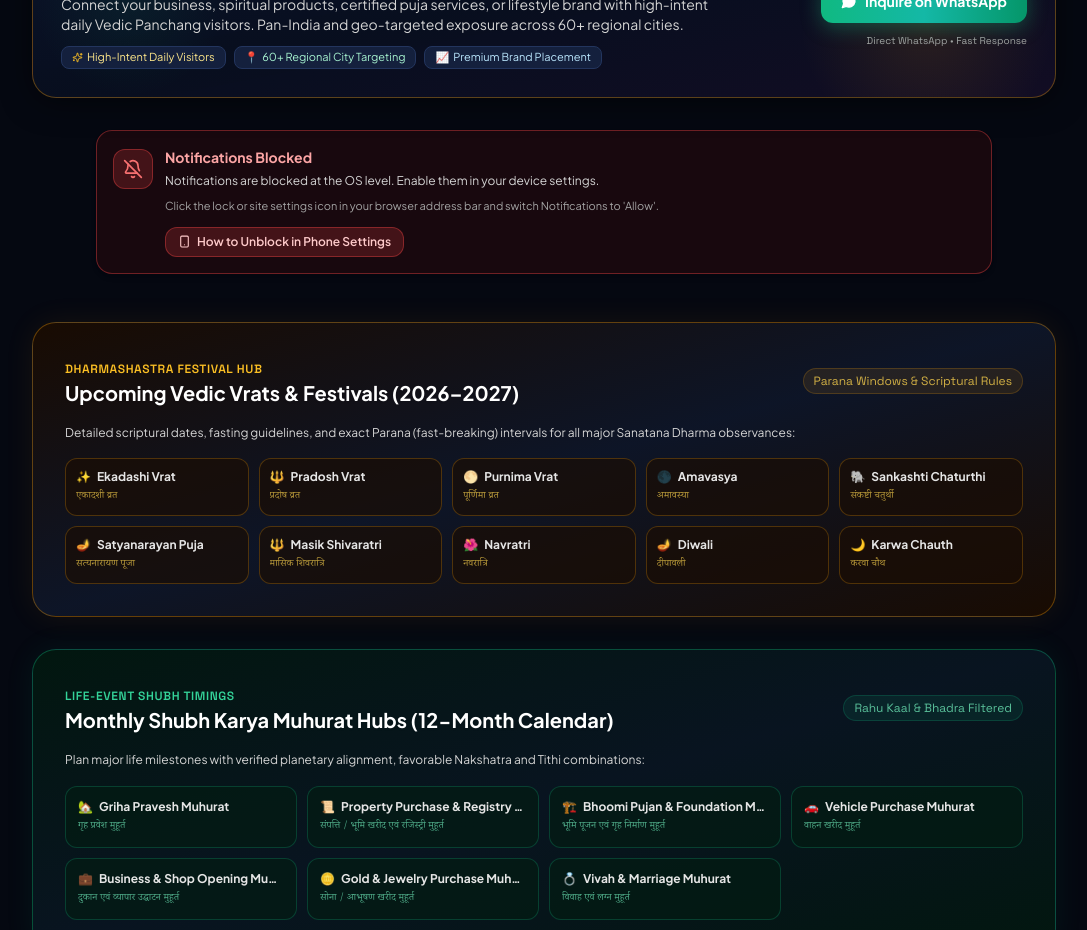
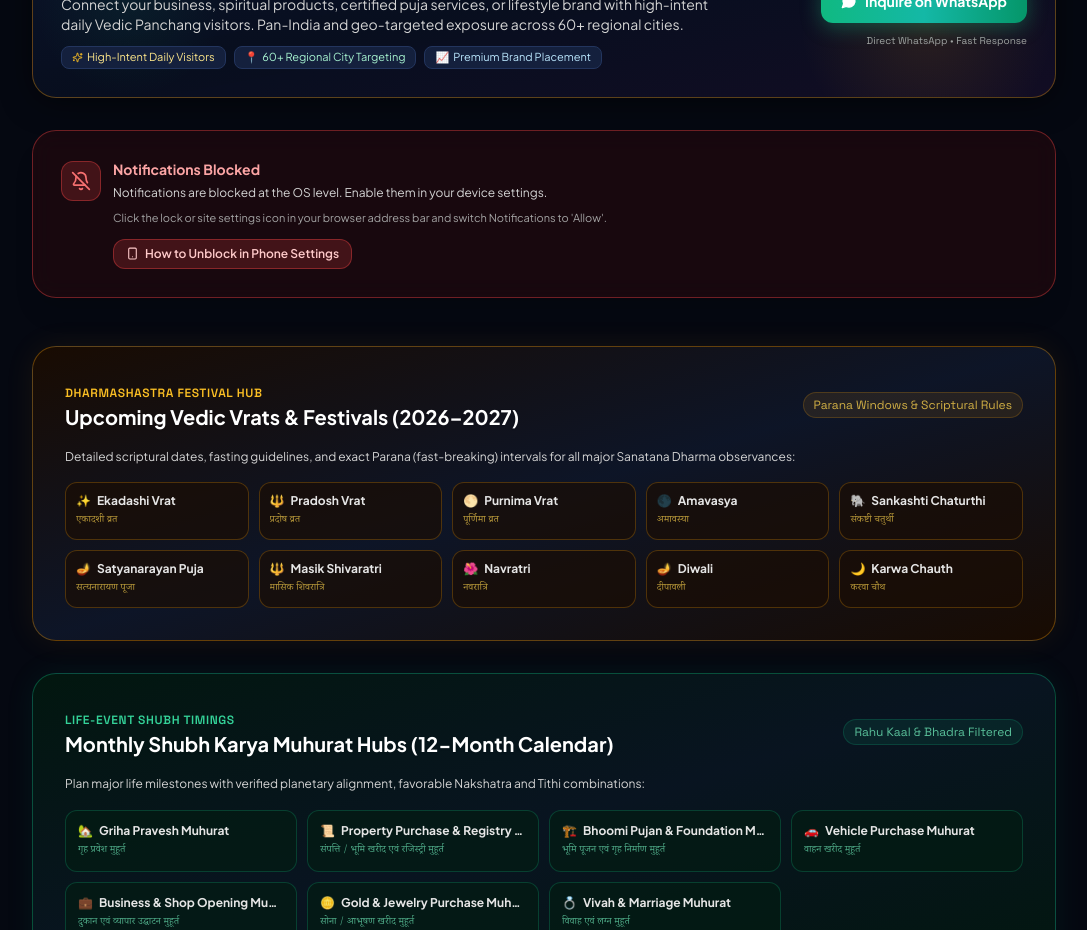
Before and after one commit to manishkana30-jpg/hindu-calendar-widget, a Next.js app: page / in a window 1280 px wide. Shown: the part 1140-2070 px from the top of the page, without its empty margins (96-1183 px from the left). Built offline with nearby package versions, Linux system fonts and the light colour scheme; no server answers.

Commit message:
style: widen daily tithi alerts card and pwa banner to max-w-5xl matching other cards

```diff
--- a/app/components/PwaStandaloneBanner.tsx
+++ b/app/components/PwaStandaloneBanner.tsx
@@ -55,7 +55,7 @@ export function PwaStandaloneBanner() {
 
   return (
     <>
-      <div className="w-full max-w-4xl mx-auto my-3 px-3">
+      <div className="w-full max-w-5xl mx-auto my-3 px-3">
         <div className="flex items-center justify-between gap-3 p-3 sm:py-2.5 sm:px-4 rounded-2xl bg-gradient-to-r from-sky-950/70 via-indigo-950/60 to-purple-950/70 border border-sky-500/30 shadow-lg text-left backdrop-blur-md">
           <div className="flex items-center gap-2.5 min-w-0">
             <span className="text-lg shrink-0">📲</span>
--- a/app/page.tsx
+++ b/app/page.tsx
@@ -121,7 +121,7 @@ export default async function LandingPage() {
         <AdSlot slot="in-feed" categoryName="upcoming life milestone" />
 
         {/* ── Background Lock-Screen Alerts Setup ── */}
-        <div className="my-6 max-w-4xl mx-auto text-left">
+        <div className="my-6 w-full max-w-5xl mx-auto text-left">
           <BackgroundAlertsSetup />
         </div>
 
--- a/src/components/BackgroundAlertsSetup.tsx
+++ b/src/components/BackgroundAlertsSetup.tsx
@@ -63,7 +63,7 @@ export function BackgroundAlertsSetup({ location, className = '' }: BackgroundAl
   if (isIOS && !isStandalone) {
     return (
       <>
-        <div className={`p-4 rounded-2xl bg-[#0e1628]/95 border border-amber-500/30 text-white shadow-lg backdrop-blur-md ${className}`}>
+        <div className={`p-5 sm:p-7 rounded-3xl bg-[#0e1628]/95 border border-amber-500/30 text-white shadow-xl backdrop-blur-md w-full ${className}`}>
           <div className="flex items-start justify-between gap-4">
             <div className="flex items-start gap-3">
               <div className="w-10 h-10 rounded-xl bg-amber-500/15 border border-amber-500/30 text-amber-400 flex items-center justify-center shrink-0 mt-0.5">
@@ -108,7 +108,7 @@ export function BackgroundAlertsSetup({ location, className = '' }: BackgroundAl
   // ── State 2: Browser completely lacks PushManager or ServiceWorker ──────────
   if (!isSupported) {
     return (
-      <div className={`p-4 rounded-xl bg-[#0c1426]/90 border border-neutral-800 text-neutral-400 text-xs ${className}`}>
+      <div className={`p-5 sm:p-7 rounded-3xl bg-[#0c1426]/90 border border-neutral-800 text-neutral-400 text-xs w-full ${className}`}>
         <div className="flex items-center gap-2 text-neutral-300 font-semibold mb-1">
           <BellOff size={16} className="text-neutral-500" />
           <span>Background Alerts Unsupported</span>
@@ -125,7 +125,7 @@ export function BackgroundAlertsSetup({ location, className = '' }: BackgroundAl
   if (permission === 'denied') {
     return (
       <>
-        <div className={`p-4 rounded-2xl bg-red-950/30 border border-red-500/40 text-red-200 shadow-md ${className}`}>
+        <div className={`p-5 sm:p-7 rounded-3xl bg-red-950/30 border border-red-500/40 text-red-200 shadow-xl backdrop-blur-md w-full ${className}`}>
           <div className="flex items-start justify-between gap-4">
             <div className="flex items-start gap-3">
               <div className="w-10 h-10 rounded-xl bg-red-500/20 border border-red-500/40 text-red-400 flex items-center justify-center shrink-0 mt-0.5">
@@ -166,7 +166,7 @@ export function BackgroundAlertsSetup({ location, className = '' }: BackgroundAl
   if (isSubscribed) {
     return (
       <>
-        <div className={`p-4 sm:p-5 rounded-2xl bg-[#091522]/95 border border-emerald-500/30 shadow-xl backdrop-blur-md text-white ${className}`}>
+        <div className={`p-5 sm:p-7 rounded-3xl bg-[#091522]/95 border border-emerald-500/30 shadow-xl backdrop-blur-md text-white w-full ${className}`}>
           <div className="flex flex-col sm:flex-row sm:items-center justify-between gap-4">
             <div className="flex items-start gap-3">
               <div className="w-10 h-10 rounded-xl bg-emerald-500/15 border border-emerald-500/30 text-emerald-400 flex items-center justify-center shrink-0">
@@ -245,7 +245,7 @@ export function BackgroundAlertsSetup({ location, className = '' }: BackgroundAl
   // ── State 5: Unsubscribed (Default / Ready to Subscribe) ────────────────────
   return (
     <>
-      <div className={`p-4 sm:p-5 rounded-2xl bg-[#091122]/95 border border-amber-500/30 shadow-xl backdrop-blur-md text-white ${className}`}>
+      <div className={`p-5 sm:p-7 rounded-3xl bg-[#091122]/95 border border-amber-500/30 shadow-xl backdrop-blur-md text-white w-full ${className}`}>
         <div className="flex flex-col sm:flex-row sm:items-center justify-between gap-4">
           <div className="flex items-start gap-3">
             <div className="w-10 h-10 rounded-xl bg-amber-500/15 border border-amber-500/30 text-amber-400 flex items-center justify-center shrink-0">
```
Also changed, not shown: test/verify-push-system.ts (+3 -3 lines).
